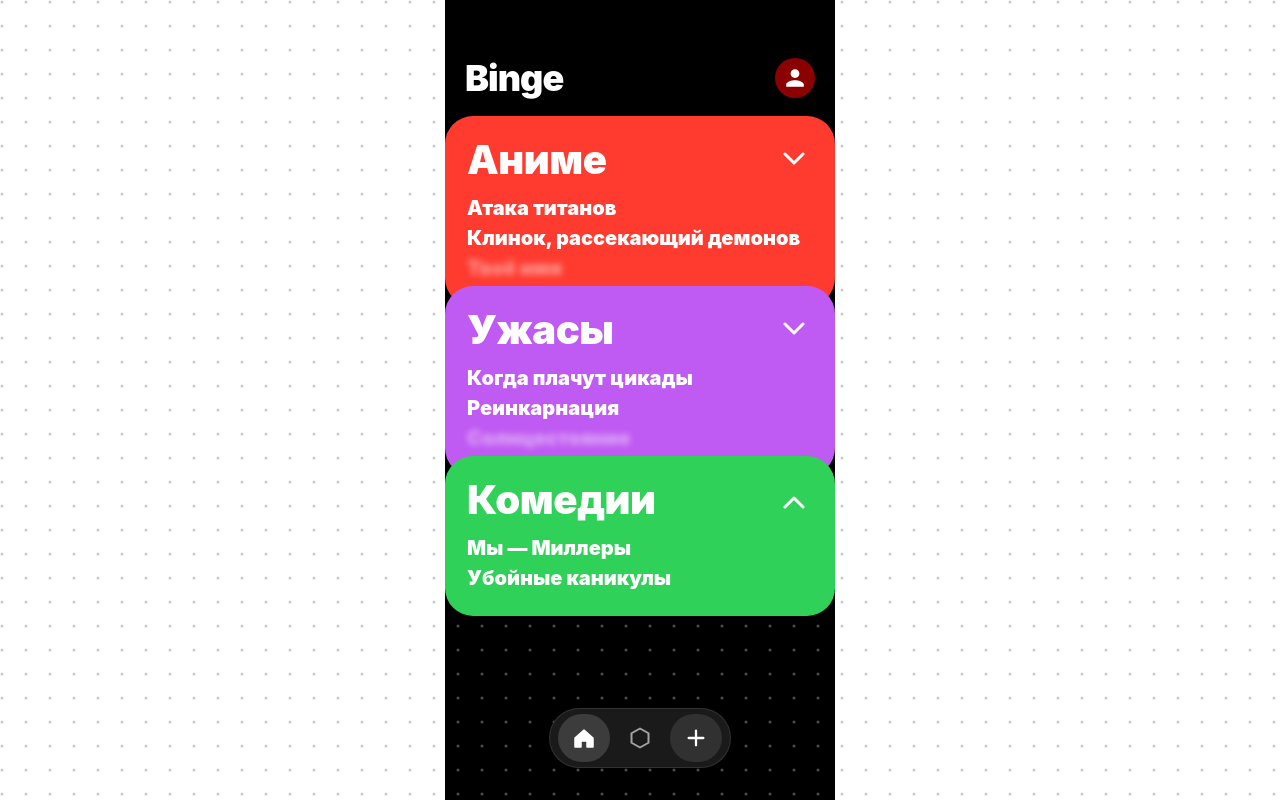
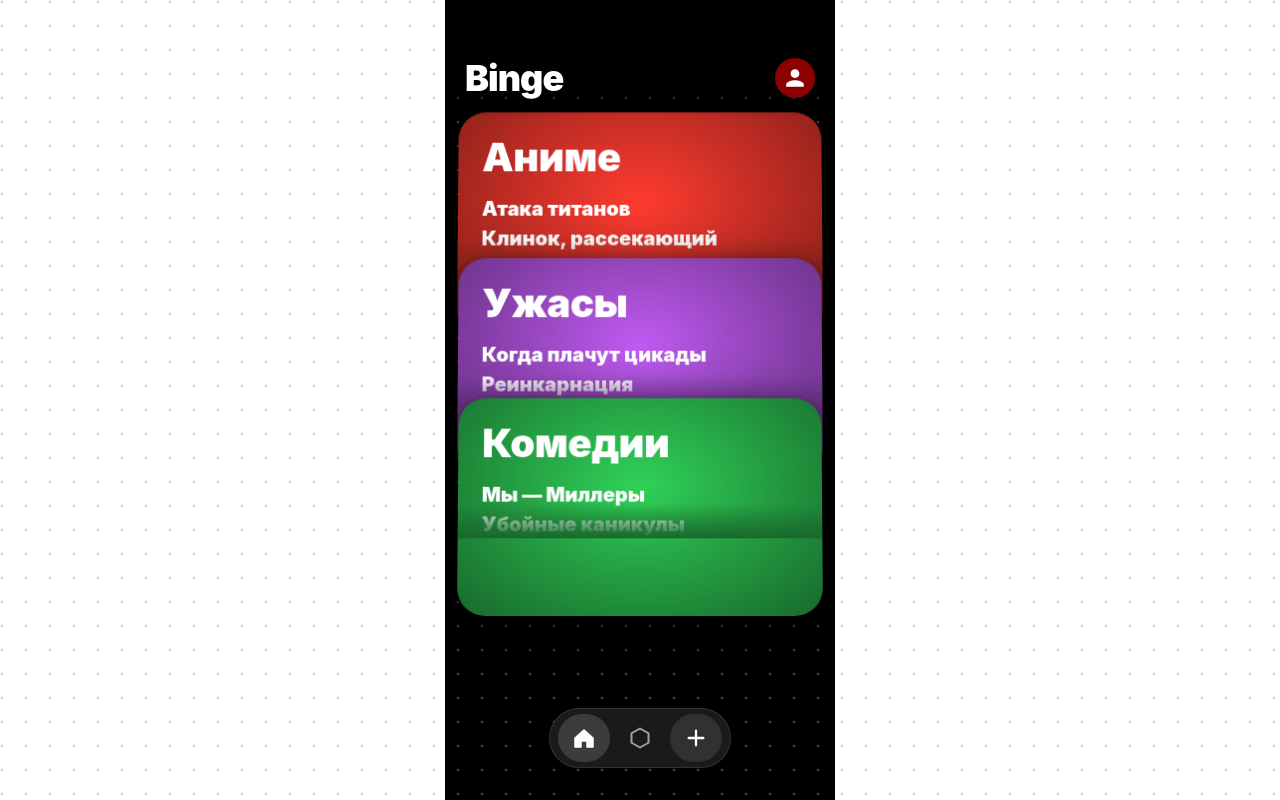
Before and after one commit to fallenluci/Binge, a React (Vite) app: page / in a window 1280 px wide. Built offline with nearby package versions, Linux system fonts and the light colour scheme.

Commit message:
snap cards, radial gradient, swipe back v5

```diff
--- a/src/pages/CategoryPage.jsx
+++ b/src/pages/CategoryPage.jsx
@@ -1,6 +1,14 @@
-import { useState, useEffect } from 'react';
+import { useState, useEffect, useRef } from 'react';
 import { getCategories, addFilm, deleteFilm, updateFilm, updateCategory } from '../store';
 import RatingPicker from '../components/RatingPicker';
+
+function darkenColor(hex, amount = 0.5) {
+  const h = hex.replace('#', '');
+  const r = parseInt(h.substring(0,2), 16);
+  const g = parseInt(h.substring(2,4), 16);
+  const b = parseInt(h.substring(4,6), 16);
+  return `rgb(${Math.round(r*(1-amount))},${Math.round(g*(1-amount))},${Math.round(b*(1-amount))})`;
+}
 
 export default function CategoryPage({ categoryId, onBack, onRefresh }) {
   const [cat, setCat] = useState(null);
@@ -12,6 +20,10 @@ export default function CategoryPage({ categoryId, onBack, onRefresh }) {
   const [editFilmName, setEditFilmName] = useState('');
   const [exiting, setExiting] = useState(false);
 
+  // Swipe to go back
+  const touchStartX = useRef(0);
+  const touchStartY = useRef(0);
+
   const refresh = () => {
     const found = getCategories().find(c => c.id === categoryId);
     setCat(found);
@@ -20,12 +32,18 @@ export default function CategoryPage({ categoryId, onBack, onRefresh }) {
 
   const goBack = () => {
     setExiting(true);
-    setTimeout(() => { onBack(); onRefresh(); }, 280);
+    setTimeout(() => { onBack(); onRefresh(); }, 300);
   };
 
-  const addFilmPrompt = () => {
-    const name = prompt('Название фильма:');
-    if (name?.trim()) { addFilm(categoryId, name.trim()); refresh(); }
+  const handleTouchStart = (e) => {
+    touchStartX.current = e.touches[0].clientX;
+    touchStartY.current = e.touches[0].clientY;
+  };
+
+  const handleTouchEnd = (e) => {
+    const dx = e.changedTouches[0].clientX - touchStartX.current;
+    const dy = Math.abs(e.changedTouches[0].clientY - touchStartY.current);
+    if (dx > 80 && dy < 60) goBack();
   };
 
   const handleRate = (filmId, rating) => {
@@ -39,12 +57,12 @@ export default function CategoryPage({ categoryId, onBack, onRefresh }) {
   };
 
   const saveCatName = () => {
-    if (catName.trim()) { updateCategory(categoryId, { name: catName.trim() }); }
+    if (catName.trim()) updateCategory(categoryId, { name: catName.trim() });
     setEditingName(false); refresh();
   };
 
   const saveFilmName = () => {
-    if (editFilmName.trim()) { updateFilm(categoryId, editFilm.id, { name: editFilmName.trim() }); }
+    if (editFilmName.trim()) updateFilm(categoryId, editFilm.id, { name: editFilmName.trim() });
     setEditFilm(null);
     setMenuFilm(prev => prev ? { ...prev, name: editFilmName.trim() } : null);
     refresh();
@@ -52,40 +70,43 @@ export default function CategoryPage({ categoryId, onBack, onRefresh }) {
 
   if (!cat) return null;
 
-  // sheet bg: category color at 97% opacity
-  const sheetBg = cat.color + 'f7';
+  const dark = darkenColor(cat.color, 0.5);
+  const sheetBg = cat.color + 'f0';
 
   return (
-    <div className={`cat-page ${exiting ? 'screen-exit' : 'screen-enter'}`} style={{ background: cat.color }}>
-      {/* Topbar */}
+    <div
+      className={`cat-page ${exiting ? 'screen-exit' : 'screen-enter'}`}
+      style={{ background: `radial-gradient(ellipse at 50% 30%, ${cat.color} 0%, ${dark} 100%)` }}
+      onTouchStart={handleTouchStart}
+      onTouchEnd={handleTouchEnd}
+    >
+      {/* Topbar — no logo, back arrow instead */}
       <div className="cat-topbar">
         <button className="cat-back" onClick={goBack}>
-          <svg width="20" height="20" viewBox="0 0 24 24" fill="none" stroke="white" strokeWidth="2.5" strokeLinecap="round" strokeLinejoin="round">
+          <svg width="22" height="22" viewBox="0 0 24 24" fill="none" stroke="white" strokeWidth="2.5" strokeLinecap="round" strokeLinejoin="round">
             <path d="M19 12H5M12 19l-7-7 7-7"/>
           </svg>
         </button>
         <div style={{ display: 'flex', gap: 10 }}>
-          <button className="topbar-btn" onClick={addFilmPrompt} style={{ background: 'rgba(217,217,217,0.8)', fontSize: 22 }}>+</button>
-          <button className="topbar-btn" style={{ background: 'rgba(217,217,217,0.8)', fontSize: 20, fontWeight: 400 }}>AC</button>
+          <button className="topbar-btn" onClick={() => {
+            const name = prompt('Название фильма:');
+            if (name?.trim()) { addFilm(categoryId, name.trim()); refresh(); }
+          }} style={{ background: 'rgba(217,217,217,0.25)', fontSize: 22, color: 'white' }}>+</button>
+          <button className="topbar-btn" style={{ background: 'rgba(217,217,217,0.25)', fontSize: 20, fontWeight: 400, color: 'white' }}>AC</button>
         </div>
       </div>
 
-      {/* Title */}
+      {/* Title with pencil */}
       <div className="cat-title-row">
         {editingName ? (
           <input autoFocus value={catName} onChange={e => setCatName(e.target.value)}
-            onKeyDown={e => e.key === 'Enter' && saveCatName()}
-            onBlur={saveCatName}
-            style={{
-              background: 'transparent', border: 'none', outline: 'none',
-              fontSize: 40, fontWeight: 860, color: 'white', fontFamily: 'inherit',
-              letterSpacing: '-0.5px', width: '100%',
-            }} />
+            onKeyDown={e => e.key === 'Enter' && saveCatName()} onBlur={saveCatName}
+            style={{ background: 'transparent', border: 'none', outline: 'none', fontSize: 40, fontWeight: 900, color: 'white', fontFamily: 'inherit', letterSpacing: '-0.5px', width: '100%' }} />
         ) : (
           <>
             <span className="cat-title">{cat.name}</span>
             <button className="cat-title-edit" onClick={() => { setEditingName(true); setCatName(cat.name); }}>
-              <svg width="20" height="20" viewBox="0 0 24 24" fill="none" stroke="rgba(255,255,255,0.8)" strokeWidth="2" strokeLinecap="round" strokeLinejoin="round">
+              <svg width="20" height="20" viewBox="0 0 24 24" fill="none" stroke="rgba(255,255,255,0.7)" strokeWidth="2" strokeLinecap="round" strokeLinejoin="round">
                 <path d="M11 4H4a2 2 0 0 0-2 2v14a2 2 0 0 0 2 2h14a2 2 0 0 0 2-2v-7"/>
                 <path d="M18.5 2.5a2.121 2.121 0 0 1 3 3L12 15l-4 1 1-4 9.5-9.5z"/>
               </svg>
@@ -117,7 +138,7 @@ export default function CategoryPage({ categoryId, onBack, onRefresh }) {
       {menuFilm && (
         <>
           <div className="sheet-overlay" onClick={() => { setMenuFilm(null); setEditFilm(null); }} />
-          <div className="sheet" style={{ background: sheetBg }}>
+          <div className="sheet" style={{ background: sheetBg, backdropFilter: 'blur(20px)' }}>
             <div className="sheet-handle" />
             <div className="sheet-film-row">
               {editFilm?.id === menuFilm.id ? (
@@ -156,7 +177,6 @@ export default function CategoryPage({ categoryId, onBack, onRefresh }) {
         </>
       )}
 
-      {/* Rating picker */}
       {showRating && (
         <RatingPicker film={showRating} bgColor={cat.color}
           onRate={r => handleRate(showRating.id, r)}
--- a/src/pages/HomePage.jsx
+++ b/src/pages/HomePage.jsx
@@ -1,54 +1,58 @@
-import { useState, useEffect } from 'react';
+import { useState, useEffect, useRef } from 'react';
 import { getCategories } from '../store';
 
-// Dot pattern background
+// Darken a hex color by amount (0-1)
+function darkenColor(hex, amount = 0.45) {
+  const h = hex.replace('#', '');
+  const r = parseInt(h.substring(0,2), 16);
+  const g = parseInt(h.substring(2,4), 16);
+  const b = parseInt(h.substring(4,6), 16);
+  const dr = Math.round(r * (1 - amount));
+  const dg = Math.round(g * (1 - amount));
+  const db = Math.round(b * (1 - amount));
+  return `rgb(${dr},${dg},${db})`;
+}
+
 const DotBg = () => (
-  <svg style={{ position: 'fixed', inset: 0, width: '100%', height: '100%', zIndex: 0, pointerEvents: 'none' }}
-    xmlns="http://www.w3.org/2000/svg">
+  <svg style={{ position: 'fixed', inset: 0, width: '100%', height: '100%', zIndex: 0, pointerEvents: 'none' }}>
     <defs>
       <pattern id="dots" x="0" y="0" width="24" height="24" patternUnits="userSpaceOnUse">
-        <circle cx="2" cy="2" r="1.5" fill="rgba(150,150,150,0.5)" />
+        <circle cx="2" cy="2" r="1.2" fill="rgba(150,150,150,0.5)" />
       </pattern>
     </defs>
     <rect width="100%" height="100%" fill="url(#dots)" />
   </svg>
 );
 
-export default function HomePage({ onOpenCategory, refreshKey, onAddFilm, onAddCat }) {
+export default function HomePage({ onOpenCategory, refreshKey }) {
   const [cats, setCats] = useState([]);
-  const [expanded, setExpanded] = useState({});
+  const scrollRef = useRef(null);
 
   useEffect(() => {
-    const c = getCategories();
-    setCats(c);
-    // Last category expanded by default
-    if (c.length > 0) {
-      setExpanded({ [c[c.length - 1].id]: true });
-    }
+    setCats(getCategories());
   }, [refreshKey]);
 
-  const toggle = (id) => setExpanded(prev => ({ ...prev, [id]: !prev[id] }));
-
   return (
-    <div style={{ minHeight: '100dvh', background: '#000', position: 'relative', overflow: 'hidden' }}>
+    <div style={{ height: '100dvh', background: '#000', position: 'relative', overflow: 'hidden' }}>
       <DotBg />
 
       {/* Header */}
       <div style={{
-        position: 'sticky', top: 0, zIndex: 50,
-        display: 'flex', alignItems: 'center', justifyContent: 'space-between',
+        position: 'absolute', top: 0, left: 0, right: 0,
+        zIndex: 50, display: 'flex', alignItems: 'center', justifyContent: 'space-between',
         padding: '56px 20px 16px',
-        background: '#000',
+        background: 'linear-gradient(to bottom, #000 60%, transparent)',
+        pointerEvents: 'none',
       }}>
         <span style={{
           fontSize: 36, fontWeight: 900, color: '#fff',
-          fontFamily: "'SF Pro Display', -apple-system, BlinkMacSystemFont, sans-serif",
+          fontFamily: "-apple-system, 'SF Pro Display', BlinkMacSystemFont, sans-serif",
           letterSpacing: '-1px',
         }}>Binge</span>
         <div style={{
-          width: 40, height: 40, borderRadius: '50%',
-          background: '#8B0000',
+          width: 40, height: 40, borderRadius: '50%', background: '#8B0000',
           display: 'flex', alignItems: 'center', justifyContent: 'center',
+          pointerEvents: 'all',
         }}>
           <svg width="22" height="22" viewBox="0 0 24 24" fill="white">
             <path d="M12 12c2.7 0 4.8-2.1 4.8-4.8S14.7 2.4 12 2.4 7.2 4.5 7.2 7.2 9.3 12 12 12zm0 2.4c-3.2 0-9.6 1.6-9.6 4.8v2.4h19.2v-2.4c0-3.2-6.4-4.8-9.6-4.8z"/>
@@ -56,8 +60,28 @@ export default function HomePage({ onOpenCategory, refreshKey, onAddFilm, onAddC
         </div>
       </div>
 
-      {/* Stack of tiles */}
-      <div style={{ position: 'relative', zIndex: 1, padding: '0 0 140px' }}>
+      {/* Scroll container with snap */}
+      <div
+        ref={scrollRef}
+        style={{
+          height: '100dvh',
+          overflowY: 'scroll',
+          scrollSnapType: 'y mandatory',
+          WebkitOverflowScrolling: 'touch',
+          scrollbarWidth: 'none',
+          position: 'relative',
+          zIndex: 1,
+          perspective: '1000px',
+        }}
+      >
+        <style>{`
+          div::-webkit-scrollbar { display: none; }
+          @keyframes fadeSlideIn { from { opacity:0; transform: translateY(30px); } to { opacity:1; transform: translateY(0); } }
+        `}</style>
+
+        {/* Top padding so first card starts below header */}
+        <div style={{ height: 110, scrollSnapAlign: 'none', flexShrink: 0 }} />
+
         {cats.length === 0 && (
           <div style={{ textAlign: 'center', padding: '80px 20px', color: 'rgba(255,255,255,0.4)' }}>
             <div style={{ fontSize: 48, marginBottom: 12 }}>🎬</div>
@@ -68,73 +92,83 @@ export default function HomePage({ onOpenCategory, refreshKey, onAddFilm, onAddC
 
         {cats.map((cat, idx) => {
           const isLast = idx === cats.length - 1;
-          const isOpen = !!expanded[cat.id];
-          const filmsToShow = isOpen ? (isLast ? 5 : cat.films.length) : 3;
-          const shown = cat.films.slice(0, filmsToShow);
+          const dark = darkenColor(cat.color, 0.5);
+          const preview = cat.films.slice(0, 3);
 
           return (
-            <div key={cat.id}
+            <div
+              key={cat.id}
               style={{
-                background: cat.color,
-                borderRadius: 28,
-                marginBottom: isLast ? 0 : -20,
+                scrollSnapAlign: 'start',
+                padding: '0 12px',
+                paddingBottom: isLast ? 120 : 0,
                 position: 'relative',
-                zIndex: idx + 1,
-                overflow: 'hidden',
-                transition: 'all 0.4s cubic-bezier(0.34,1.1,0.64,1)',
-                cursor: 'pointer',
               }}
-              onClick={() => onOpenCategory(cat.id)}
             >
-              {/* Title row */}
-              <div style={{
-                display: 'flex', alignItems: 'center', justifyContent: 'space-between',
-                padding: '22px 22px 8px',
-              }}>
-                <span style={{
+              <div
+                onClick={() => onOpenCategory(cat.id)}
+                style={{
+                  width: '100%',
+                  borderRadius: 28,
+                  overflow: 'hidden',
+                  cursor: 'pointer',
+                  position: 'relative',
+                  // 3D card effect — bottom edge pushed back
+                  transformStyle: 'preserve-3d',
+                  transform: 'perspective(800px) rotateX(2deg)',
+                  transformOrigin: 'center bottom',
+                  transition: 'transform 0.2s',
+                  // Radial gradient: light center → dark edges
+                  background: `radial-gradient(ellipse at 50% 40%, ${cat.color} 0%, ${dark} 100%)`,
+                  marginBottom: isLast ? 0 : -80,
+                  // Stack shadow
+                  boxShadow: '0 20px 60px rgba(0,0,0,0.6), 0 4px 12px rgba(0,0,0,0.4)',
+                  minHeight: 220,
+                  paddingBottom: 24,
+                }}
+                onTouchStart={e => e.currentTarget.style.transform = 'perspective(800px) rotateX(2deg) scale(0.985)'}
+                onTouchEnd={e => e.currentTarget.style.transform = 'perspective(800px) rotateX(2deg) scale(1)'}
+              >
+                {/* Category title */}
+                <div style={{
+                  padding: '24px 24px 16px',
                   fontSize: 40, fontWeight: 900, color: '#fff',
-                  fontFamily: "'SF Pro Display', -apple-system, BlinkMacSystemFont, sans-serif",
+                  fontFamily: "-apple-system, 'SF Pro Display', BlinkMacSystemFont, sans-serif",
                   letterSpacing: '-0.5px', lineHeight: 1.1,
-                }}>{cat.name}</span>
-                <button
-                  onClick={e => { e.stopPropagation(); toggle(cat.id); }}
-                  style={{
-                    background: 'none', border: 'none', cursor: 'pointer',
-                    color: 'rgba(255,255,255,0.8)', padding: '4px 8px',
-                    transition: 'transform 0.3s',
-                    transform: isOpen ? 'rotate(180deg)' : 'rotate(0deg)',
-                  }}
-                >
-                  <svg width="22" height="14" viewBox="0 0 22 14" fill="none">
-                    <path d="M2 2L11 11L20 2" stroke="white" strokeWidth="3" strokeLinecap="round" strokeLinejoin="round"/>
-                  </svg>
-                </button>
-              </div>
+                }}>
+                  {cat.name}
+                </div>
 
-              {/* Films */}
-              <div style={{ padding: '4px 22px 22px', overflow: 'hidden' }}>
-                {shown.map((f, i) => {
-                  const isBlurred = !isOpen && i === shown.length - 1 && cat.films.length > 3;
-                  return (
+                {/* Films list with fade at bottom */}
+                <div style={{ position: 'relative', padding: '0 24px' }}>
+                  {preview.map((f, i) => (
                     <div key={f.id} style={{
-                      fontSize: 20, fontWeight: 900,
-                      fontFamily: "'SF Pro Display', -apple-system, BlinkMacSystemFont, sans-serif",
-                      color: isBlurred ? 'rgba(255,255,255,0.45)' : '#fff',
-                      filter: isBlurred ? 'blur(3px)' : 'none',
-                      lineHeight: 1.4,
-                      marginBottom: 2,
+                      fontSize: 20, fontWeight: 900, color: '#fff',
+                      fontFamily: "-apple-system, 'SF Pro Display', BlinkMacSystemFont, sans-serif",
+                      lineHeight: 1.4, marginBottom: 2,
                     }}>{f.name}</div>
-                  );
-                })}
-                {cat.films.length === 0 && (
-                  <div style={{ color: 'rgba(255,255,255,0.5)', fontSize: 16, fontWeight: 500 }}>
-                    Нет фильмов
-                  </div>
-                )}
+                  ))}
+                  {cat.films.length === 0 && (
+                    <div style={{ color: 'rgba(255,255,255,0.5)', fontSize: 16 }}>Нет фильмов</div>
+                  )}
+                  {/* Gradient fade at bottom — covers last 20% */}
+                  {cat.films.length > 0 && (
+                    <div style={{
+                      position: 'absolute',
+                      bottom: 0, left: 0, right: 0,
+                      height: '60%',
+                      background: `linear-gradient(to bottom, transparent 0%, ${dark} 100%)`,
+                      pointerEvents: 'none',
+                    }} />
+                  )}
+                </div>
               </div>
             </div>
           );
         })}
+
+        {/* Bottom padding */}
+        <div style={{ height: 40 }} />
       </div>
     </div>
   );
```
